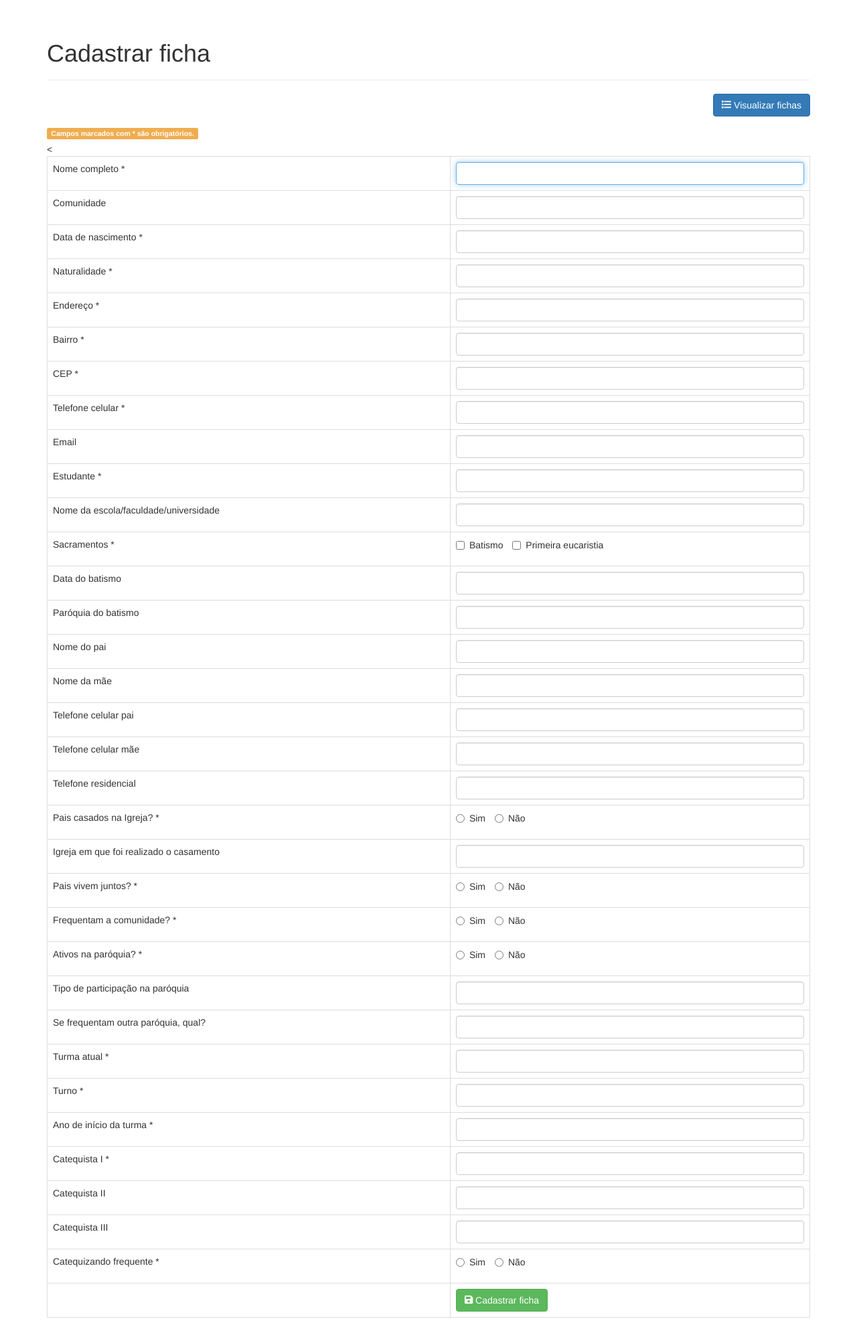
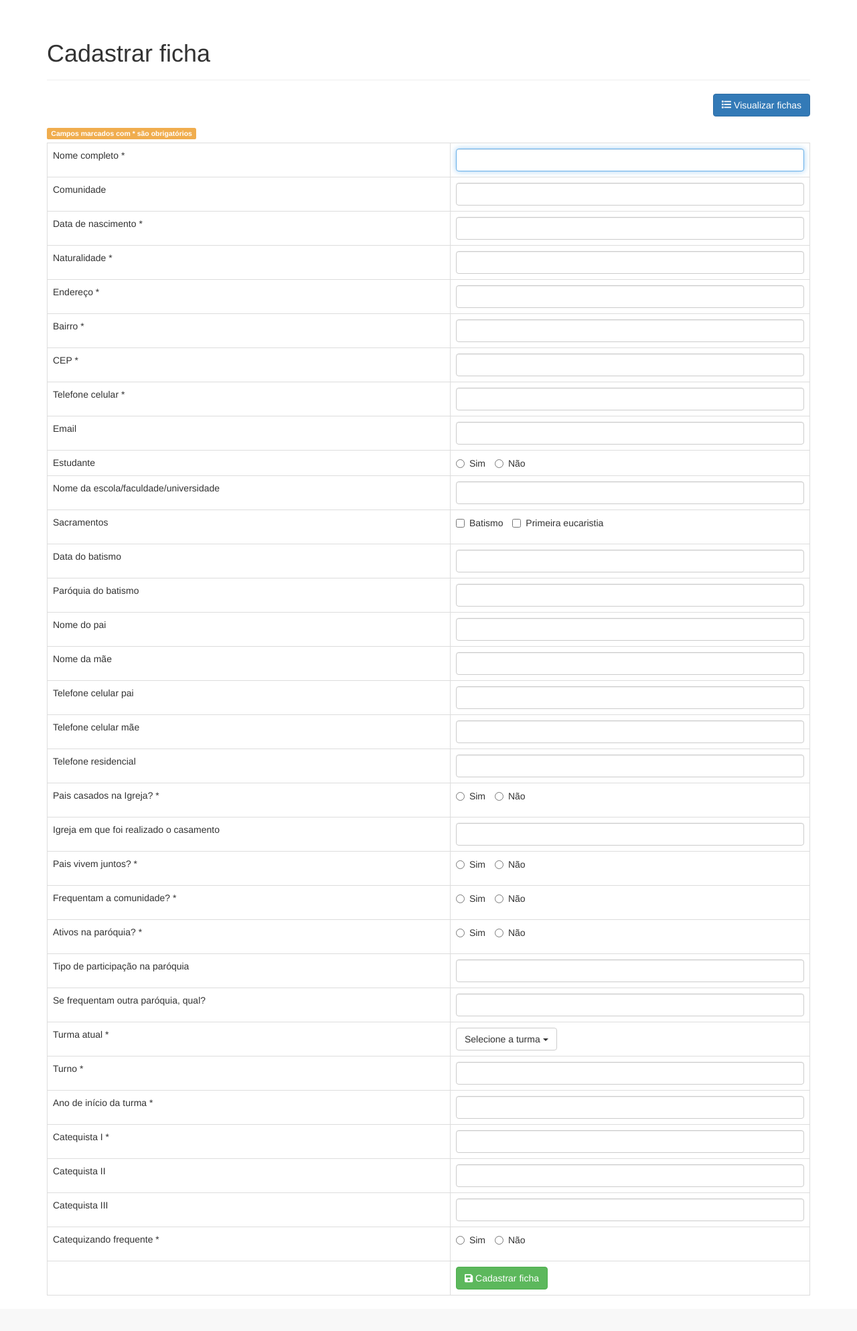
Before and after one commit to jorgeribeiro/fichas-catequese, a PHP site: page /fichas-catequese/admin/cadastro_ficha.php in a window 1280 px wide. Shown: the part 51-2039 px from the top of the page at 67% size. After the commit the page ends 1986 px from the top, so only its background shows below. Run offline with PHP 8.4, Linux system fonts and the light colour scheme; the visitor is signed in with stand-in values (Sample User, id 1); some libraries are stand-ins or nearby versions.

Commit message:
Alguns updates antes de continuar as atualizações

```diff
--- a/apaga_ficha.php
+++ b/apaga_ficha.php
@@ -29,7 +29,7 @@ if ($_POST) {
     }
 
     // if unable to delete the product
-    else{
+    else {
         echo "Erro ao apagar ficha.";
     }
 }
--- a/cadastro_ficha.php
+++ b/cadastro_ficha.php
@@ -1,6 +1,13 @@
 <?php
 // core.php holds pagination variables
 include_once 'config/core.php';
+
+// set page title
+$require_login=true;
+$page_title = 'Cadastrar ficha';
+
+// include login checker
+include_once 'login_checker.php';
 
 // include database and object files
 include_once 'config/database.php';
@@ -13,9 +20,8 @@ $db = $database->getConnection();
 // pass connection to objects
 $ficha = new Ficha($db);
 
-// set page headers
-$page_title = "Cadastrar ficha";
-include_once "layout_header.php";
+// include page header HTML
+include_once 'layout_header.php';
 
 echo "<div class='right-button-margin'>";
     echo "<a href='index.php' class='btn btn-primary pull-right'>";
@@ -63,7 +69,7 @@ if ($_POST) {
     $ficha->catequista_2 = $_POST['catequista_2'];
     $ficha->catequista_3 = $_POST['catequista_3'];
     $ficha->catequizando_frequente = $_POST['catequizando_frequente'];
-    $ficha->preenchimento_ficha =  $_SESSION['usuario_id'];
+    $ficha->preenchimento_ficha = $_SESSION['usuario_id'];
 
 
     // create the product
@@ -79,10 +85,9 @@ if ($_POST) {
 ?>
 
 <!-- HTML form for creating a product -->
-<form action="<?php echo htmlspecialchars($_SERVER["PHP_SELF"]);?>" method="post">
-
+<form action='<?php echo htmlspecialchars($_SERVER["PHP_SELF"]);?>' method='post'>
     <div style='padding-bottom: 5px'>
-        <span class='label label-warning'>Campos marcados com * são obrigatórios.</span>
+        <span class='label label-warning'>Campos marcados com * são obrigatórios</span>
     </div>
 
     <table class='table table-hover table-responsive table-bordered'>
@@ -123,15 +128,18 @@ if ($_POST) {
             <td><input type='email' name='email' class='form-control' /></td>
         </tr>
         <tr>
-            <td>Estudante *</td>
-            <td><input type='text' name='estudante' class='form-control' required /></td>
+            <td>Estudante</td>
+            <td>
+                <label class='radio-inline'><input type='radio' value='1' name='estudante'>Sim</label>
+                <label class='radio-inline'><input type='radio' value='0' name='estudante'>Não</label>
+            </td>
         </tr>
         <tr>
             <td>Nome da escola/faculdade/universidade</td>
             <td><input type='text' name='colegio' class='form-control' /></td>
         </tr>
         <tr style='height: 51px'>
-            <td>Sacramentos *</td>
+            <td>Sacramentos</td>
             <td>
                 <label class='checkbox-inline'><input type='checkbox' name='batismo'>Batismo</label>
                 <label class='checkbox-inline'><input type='checkbox' name='eucaristia'>Primeira eucaristia</label>
@@ -168,8 +176,8 @@ if ($_POST) {
         <tr style='height: 51px'>
             <td>Pais casados na Igreja? *</td>
             <td>
-                <label class="radio-inline"><input type="radio" name="optradio">Sim</label>
-                <label class="radio-inline"><input type="radio" name="optradio">Não</label>
+                <label class='radio-inline'><input type='radio' value='1' name='pais_casados_igreja' required>Sim</label>
+                <label class='radio-inline'><input type='radio' value='0' name='pais_casados_igreja'>Não</label>
             </td>
         </tr>
         <tr>
@@ -179,22 +187,22 @@ if ($_POST) {
         <tr style='height: 51px'>
             <td>Pais vivem juntos? *</td>
             <td>
-                <label class="radio-inline"><input type="radio" name="optradio">Sim</label>
-                <label class="radio-inline"><input type="radio" name="optradio">Não</label>
+                <label class='radio-inline'><input type='radio' value='1' name='pais_vivem_juntos' required>Sim</label>
+                <label class='radio-inline'><input type='radio' value='0' name='pais_vivem_juntos'>Não</label>
             </td>
         </tr>
         <tr style='height: 51px'>
             <td>Frequentam a comunidade? *</td>
-            <<td>
-                <label class="radio-inline"><input type="radio" name="optradio">Sim</label>
-                <label class="radio-inline"><input type="radio" name="optradio">Não</label>
+            <td>
+                <label class='radio-inline'><input type='radio' value='1' name='frequentam_comunidade' required>Sim</label>
+                <label class='radio-inline'><input type='radio' value='0' name='frequentam_comunidade'>Não</label>
             </td>
         </tr>
         <tr style='height: 51px'>
             <td>Ativos na paróquia? *</td>
             <td>
-                <label class="radio-inline"><input type="radio" name="optradio">Sim</label>
-                <label class="radio-inline"><input type="radio" name="optradio">Não</label>
+                <label class='radio-inline'><input type='radio' value='1' name='ativos_paroquia' required>Sim</label>
+                <label class='radio-inline'><input type='radio' value='0' name='ativos_paroquia'>Não</label>
             </td>
         </tr>
         <tr>
@@ -207,7 +215,23 @@ if ($_POST) {
         </tr>
         <tr>
             <td>Turma atual *</td>
-            <td><input type='text' name='turma_atual' class='form-control' required /></td>
+            <td>
+                <div class='dropdown'>
+                    <input type='hidden' id='turma_dropdown' name='turma_atual' class='form-control' />
+                    <button class='btn btn-default dropdown-toggle' type='button' id='dropdownMenu1' data-toggle='dropdown' aria-haspopup='true' aria-expanded='true'>
+                        Selecione a turma
+                        <span class='caret'></span>
+                    </button>
+                    <ul id='lista_turmas' class='dropdown-menu' aria-labelledby='dropdownMenu1'>
+                        <li><a href="#">Pré-iniciação</a></li>
+                        <li><a href="#">Iniciação</a></li>
+                        <li><a href="#">Eucaristia</a></li>
+                        <li><a href="#">Perseverança</a></li>
+                        <li><a href="#">Crisma</a></li>
+                        <li><a href="#">Adultos</a></li>
+                    </ul>
+                </div>
+            </td>
         </tr>
         <tr>
             <td>Turno *</td>
@@ -232,24 +256,31 @@ if ($_POST) {
         <tr style='height: 51px'>
             <td>Catequizando frequente *</td>
             <td>
-                <label class="radio-inline"><input type="radio" name="optradio">Sim</label>
-                <label class="radio-inline"><input type="radio" name="optradio">Não</label>
+                <label class='radio-inline'><input type='radio' value='1' name='catequizando_frequente' required>Sim</label>
+                <label class='radio-inline'><input type='radio' value='0' name='catequizando_frequente'>Não</label>
             </td>
         </tr>
 
         <tr>
             <td></td>
             <td>
-                <button type="submit" class="btn btn-success">
-                    <span class="fas fa-save"></span> Cadastrar ficha
+                <button type='submit' class='btn btn-success'>
+                    <span class='fas fa-save'></span> Cadastrar ficha
                 </button>
             </td>
         </tr>
 
     </table>
 </form>
+
 <?php
+// footer
+include_once 'layout_footer.php';
+?>
 
-// footer
-include_once "layout_footer.php";
-?>
+<script>
+$('#lista_turmas li a').on('click', function() {
+    $('#turma_dropdown').val($(this).html());
+
+});
+</script>
--- a/visualiza_template.php
+++ b/visualiza_template.php
@@ -46,12 +46,12 @@ if ($total_rows>0) {
                     // read one and edit button will be here
                     // read button
                     echo "<a href='visualiza_ficha.php?id={$id}' class='btn btn-primary left-margin'>";
-                        echo "<span class='fas fa-list-ul'></span> Visualizar";
+                        echo "<span class='fas fa-list-ul'></span> Visualizar ficha completa";
                     echo "</a>";
 
                     // edit button
                     echo "<a href='atualiza_ficha.php?id={$id}' class='btn btn-info left-margin'>";
-                        echo "<span class='fas fa-edit'></span> Editar";
+                        echo "<span class='fas fa-edit'></span> Editar ficha";
                     echo "</a>";
                 echo "</td>";
             echo "</tr>";
```
